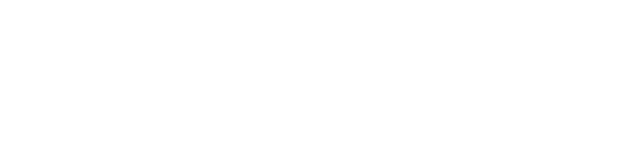
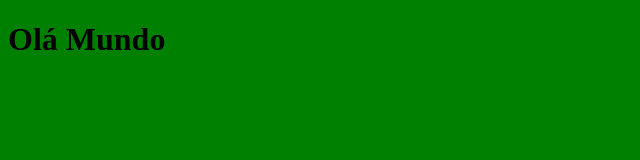
Before and after one commit to NunomValdez/Aulas_git_flag, a plain HTML site: page index.html in a window 1280 px wide. Shown: the whole page, without its empty margins (0-640 px from the left). Drawn offline with Linux system fonts and the light colour scheme.

Commit message:
Adicionado h1

```diff
--- a/index.html
+++ b/index.html
@@ -4,9 +4,11 @@
     <meta charset="UTF-8">
     <meta http-equiv="X-UA-Compatible" content="IE=edge">
     <meta name="viewport" content="width=device-width, initial-scale=1.0">
+    <link rel="stylesheet" href="style.css">
     <title>Esta é uma pagina de git</title>
 </head>
 <body>
+    <h1>Olá Mundo</h1>
 
 </body>
 </html>
```
